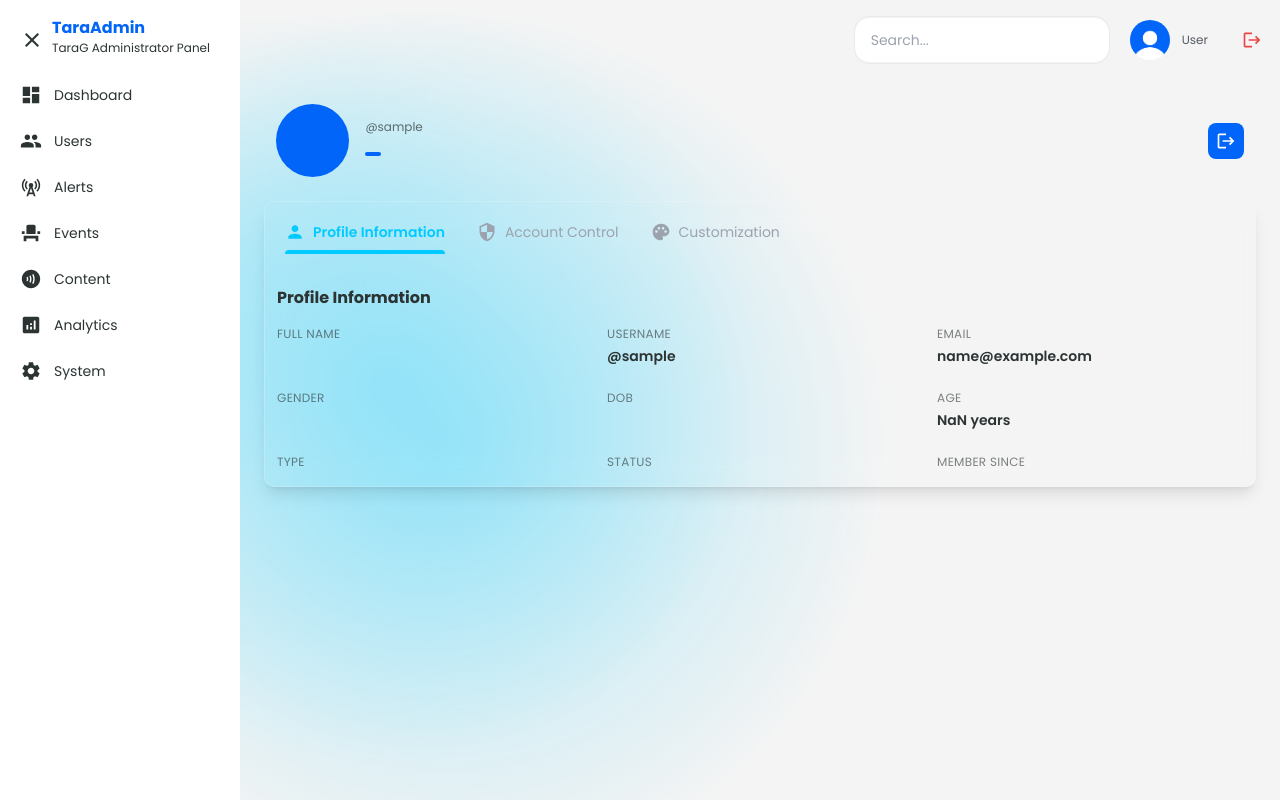
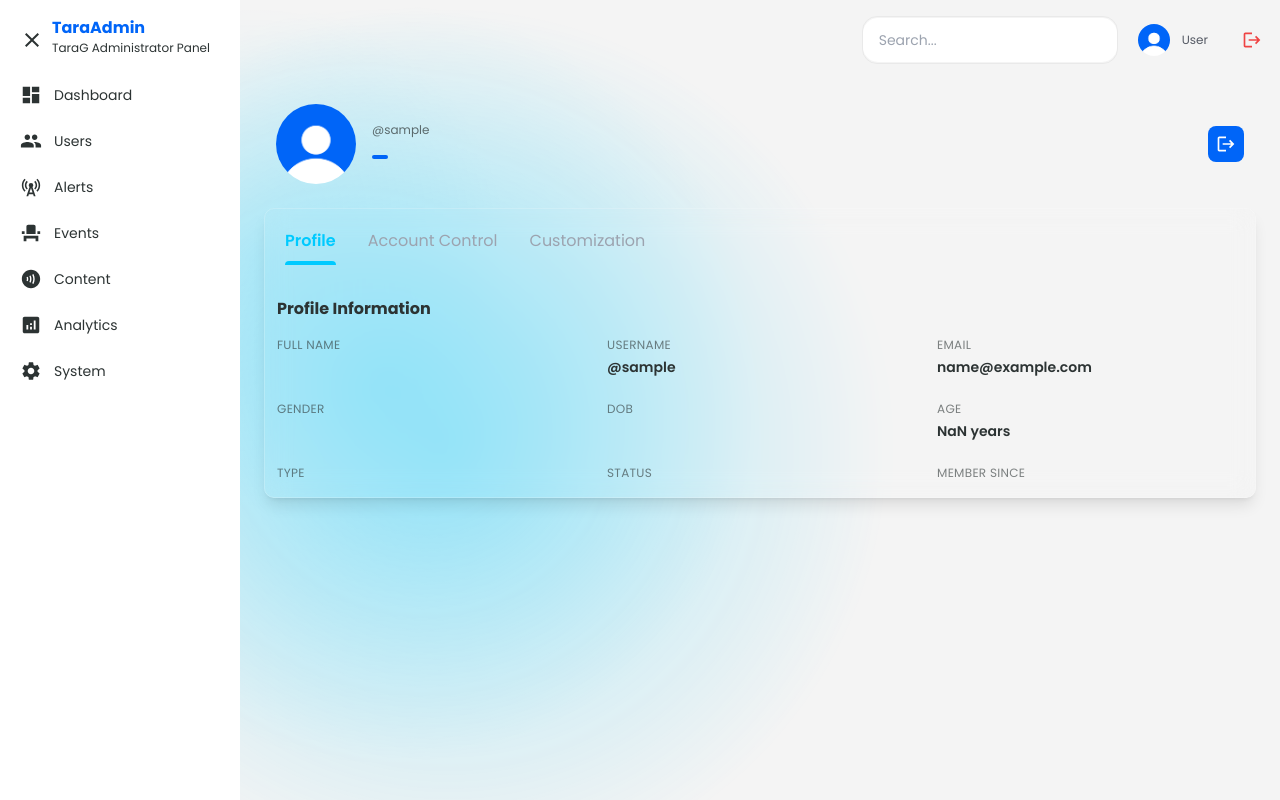
Before and after one commit to revieqt/TaraG-v2-admin, a React (Vite) app: page /profile in a window 1280 px wide. Built offline with nearby package versions, Linux system fonts and the light colour scheme; sample sign-in values are in the browser's storage.

Commit message:
Update: updating profile image feature added

```diff
--- /dev/null
+++ b/src/components/ProfileImage.tsx
@@ -0,0 +1,41 @@
+import { BACKEND_URL } from "@/constants/Config";
+import defaultProfileImg from "@/assets/images/defaultProfile.png";
+
+interface ProfileImageProps {
+  imagePath?: string;
+  alt?: string;
+  className?: string;
+  size?: "small" | "medium" | "large" | "xl";
+}
+
+export default function ProfileImage({
+  imagePath,
+  alt = "Profile",
+  className = "",
+  size = "medium",
+}: ProfileImageProps) {
+  // Determine size based on the size prop
+  const sizeClasses = {
+    small: "w-8 h-8",
+    medium: "w-12 h-12",
+    large: "w-20 h-20",
+    xl: "w-32 h-32",
+  };
+
+  // Build the image source URL
+  const imageSource = imagePath
+    ? `${BACKEND_URL}${imagePath}`
+    : defaultProfileImg;
+
+  return (
+    <img
+      src={imageSource}
+      alt={alt}
+      className={`rounded-full object-cover ${sizeClasses[size]} ${className}`}
+      onError={(e) => {
+        // Fallback to default image if image fails to load
+        e.currentTarget.src = defaultProfileImg;
+      }}
+    />
+  );
+}
--- a/src/components/TopBar.tsx
+++ b/src/components/TopBar.tsx
@@ -3,8 +3,8 @@ import { useThemeColor } from "@/hooks/useThemeColor";
 import { useNavigate } from "react-router-dom";
 import { MdLogout } from "react-icons/md";
 import TextField from "@/components/TextField";
+import ProfileImage from "@/components/ProfileImage";
 import { useState, useRef, useEffect } from "react";
-import defaultProfileImg from "@/assets/images/defaultProfile.png";
 
 interface SearchItem {
   label: string;
@@ -65,7 +65,6 @@ export default function TopBar() {
   }
 
   const user = session.user;
-  const profileImage = user.profileImage || defaultProfileImg;
 
   const handleLogout = async () => {
     await clearSession();
@@ -137,11 +136,7 @@ export default function TopBar() {
           className="flex items-center gap-3 px-2 py-2 h-12 rounded-[15px] transition-opacity hover:opacity-80 flex-shrink-0"
         >
           {/* Profile Image */}
-          <img
-            src={profileImage}
-            alt="Profile"
-            className="w-10 h-10 rounded-full object-cover"
-          />
+          <ProfileImage imagePath={user.profileImage} size="small" />
           {/* Name - Hidden on small screens */}
           <div className="hidden md:flex flex-col items-start">
             <span className="text-sm font-semibold font-poppins">
--- a/src/pages/profile/Profile.tsx
+++ b/src/pages/profile/Profile.tsx
@@ -1,25 +1,35 @@
 import { useSession } from "@/context/SessionContext";
 import { useTheme } from "@/context/ThemeContext";
 import { useThemeColor } from "@/hooks/useThemeColor";
-import { useNavigate } from "react-router-dom";
+import { useNavigate, useLocation } from "react-router-dom";
 import { logout } from "@/services/authService";
-import { MdLogout, MdPerson, MdSecurity, MdPalette } from "react-icons/md";
-import { useState } from "react";
+import { updateProfileImage } from "@/services/userService";
+import { MdLogout } from "react-icons/md";
+import { useState, useRef } from "react";
 import { calculateAge } from "@/utils/calculateAge";
 import { formatDateToString } from "@/utils/formatDateToString";
 import GradientBlobs from "@/components/GradientBlobs";
-
-type TabType = "profile" | "account" | "customization";
+import ProfileImage from "@/components/ProfileImage";
 
 export default function Profile() {
-  const { session, clearSession } = useSession();
+  const { session, clearSession, updateSession } = useSession();
   const navigate = useNavigate();
+  const location = useLocation();
   const backgroundColor = useThemeColor({}, "background");
   const textColor = useThemeColor({}, "text");
   const secondaryColor = useThemeColor({}, "secondary");
   const primaryColor = useThemeColor({}, "primary");
   const { theme, setTheme } = useTheme();
-  const [activeTab, setActiveTab] = useState<TabType>("profile");
+  const fileInputRef = useRef<HTMLInputElement>(null);
+  const [isUploadingImage, setIsUploadingImage] = useState(false);
+
+  const tabs = [
+    { id: 0, label: "Profile", path: "/profile", content: null },
+    { id: 1, label: "Account Control", path: "/profile/account-control", content: null },
+    { id: 2, label: "Customization", path: "/profile/customization", content: null },
+  ];
+
+  const activeTab = tabs.find(tab => location.pathname === tab.path)?.id ?? 0;
 
   if (!session?.user) {
     return <div>Loading...</div>;
@@ -33,11 +43,36 @@ export default function Profile() {
     navigate("/login");
   };
 
-  const tabs: { id: TabType; label: string; icon: React.ReactNode }[] = [
-    { id: "profile", label: "Profile Information", icon: <MdPerson size={20} /> },
-    { id: "account", label: "Account Control", icon: <MdSecurity size={20} /> },
-    { id: "customization", label: "Customization", icon: <MdPalette size={20} /> },
-  ];
+  const handleProfileImageClick = () => {
+    fileInputRef.current?.click();
+  };
+
+  const handleProfileImageChange = async (e: React.ChangeEvent<HTMLInputElement>) => {
+    const file = e.target.files?.[0];
+    if (!file || !session?.accessToken || !user?.id) return;
+
+    try {
+      setIsUploadingImage(true);
+      const newProfileImage = await updateProfileImage(session.accessToken, user.id, file);
+
+      // Update session with new profile image
+      await updateSession({
+        user: {
+          ...user,
+          profileImage: newProfileImage,
+        },
+      });
+    } catch (error) {
+      console.error("Failed to upload profile image:", error);
+      alert("Failed to upload profile image. Please try again.");
+    } finally {
+      setIsUploadingImage(false);
+      // Reset file input
+      if (fileInputRef.current) {
+        fileInputRef.current.value = "";
+      }
+    }
+  };
 
   return (
     <div
@@ -55,15 +90,29 @@ export default function Profile() {
         >
           <div className="flex items-center justify-between gap-4">
             <div className="flex items-center gap-4">
-              {/* Avatar */}
-              <div
-                style={{ backgroundColor: secondaryColor }}
-                className="w-full aspect-square rounded-full flex items-center justify-center flex-shrink-0"
+              {/* Avatar - Clickable for image upload */}
+              <button
+                onClick={handleProfileImageClick}
+                disabled={isUploadingImage}
+                className="relative group flex-shrink-0 transition-opacity hover:opacity-80 disabled:opacity-50"
+                title="Click to change profile image"
               >
-                <span className="text-lg font-bold text-white">
-                  {user.fname?.charAt(0)}{user.lname?.charAt(0) || ''}
-                </span>
-              </div>
+                <ProfileImage imagePath={user.profileImage} size="large" />
+                {isUploadingImage && (
+                  <div className="absolute inset-0 rounded-full bg-black bg-opacity-50 flex items-center justify-center">
+                    <span className="text-xs text-white font-semibold">Uploading...</span>
+                  </div>
+                )}
+              </button>
+
+              {/* Hidden file input */}
+              <input
+                ref={fileInputRef}
+                type="file"
+                accept="image/*"
+                onChange={handleProfileImageChange}
+                className="hidden"
+              />
 
               {/* User Info */}
               <div>
@@ -97,28 +146,32 @@ export default function Profile() {
         {/* Tabs */}
         <div
           className="md:rounded-[10px] p-3 mb-6 backdrop-blur-md border border-white border-opacity-20 shadow-lg"
+          style={{
+            backgroundColor: `${primaryColor}40`,
+          }}
         >
           {/* Tab Navigation */}
           <div className="flex gap-8 p-2">
             {tabs.map((tab) => (
               <button
                 key={tab.id}
-                onClick={() => setActiveTab(tab.id)}
-                className={`pb-3 transition-colors relative flex items-center gap-2 ${
+                onClick={() => navigate(tab.path)}
+                className={`pb-3 transition-colors relative ${
                   activeTab === tab.id
-                    ? `text-white font-semibold `
+                    ? `text-white font-semibold`
                     : `text-gray-400 hover:text-gray-300`
                 }`}
-                style={{
-                  color: activeTab === tab.id ? "#00CAFF" : undefined,
-                }}
+                style={
+                  activeTab === tab.id
+                    ? { color: '#00CAFF' }
+                    : undefined
+                }
               >
-                {tab.icon}
-                <span className="hidden sm:inline text-sm">{tab.label}</span>
+                {tab.label}
                 {activeTab === tab.id && (
                   <div
                     className="absolute bottom-0 left-0 right-0 h-1 rounded-t-full"
-                    style={{ backgroundColor: "#00CAFF" }}
+                    style={{ backgroundColor: '#00CAFF' }}
                   ></div>
                 )}
               </button>
@@ -128,7 +181,7 @@ export default function Profile() {
           {/* Tab Content */}
           <div className="mt-6" style={{ color: textColor }}>
             {/* Profile Information Tab */}
-            {activeTab === "profile" && (
+            {activeTab === 0 && (
               <div className="space-y-4">
                 <h2 className="text-base font-bold font-poppins mb-4">Profile Information</h2>
 
@@ -215,7 +268,7 @@ export default function Profile() {
             )}
 
             {/* Account Control Tab */}
-            {activeTab === "account" && (
+            {activeTab === 1 && (
               <div className="space-y-4">
                 <h2 className="text-base font-bold font-poppins mb-4">Account Control</h2>
 
@@ -266,7 +319,7 @@ export default function Profile() {
             )}
 
             {/* Customization Tab */}
-            {activeTab === "customization" && (
+            {activeTab === 2 && (
               <div className="space-y-4">
                 <h2 className="text-base font-bold font-poppins mb-4">Customization</h2>
 
--- /dev/null
+++ b/src/services/userService.ts
@@ -0,0 +1,35 @@
+import { BACKEND_URL } from "@/constants/Config";
+
+/**
+ * Update user profile image
+ * @param accessToken - User's access token
+ * @param userId - User's ID
+ * @param file - Image file to upload
+ * @returns Profile image path from backend
+ */
+export const updateProfileImage = async (accessToken: string, userId: string, file: File): Promise<string> => {
+  try {
+    const formData = new FormData();
+    formData.append("image", file);
+    formData.append("userId", userId);
+
+    const response = await fetch(`${BACKEND_URL}/api/users/upload-profile-image`, {
+      method: "POST",
+      headers: {
+        Authorization: `Bearer ${accessToken}`,
+      },
+      body: formData,
+    });
+
+    if (!response.ok) {
+      const errorData = await response.json();
+      throw new Error(errorData.message || `Failed to update profile image: ${response.statusText}`);
+    }
+
+    const data = await response.json();
+    return data.data.profileImage; // Returns only the profile image path string
+  } catch (error) {
+    console.error("Error updating profile image:", error);
+    throw error;
+  }
+};
```
